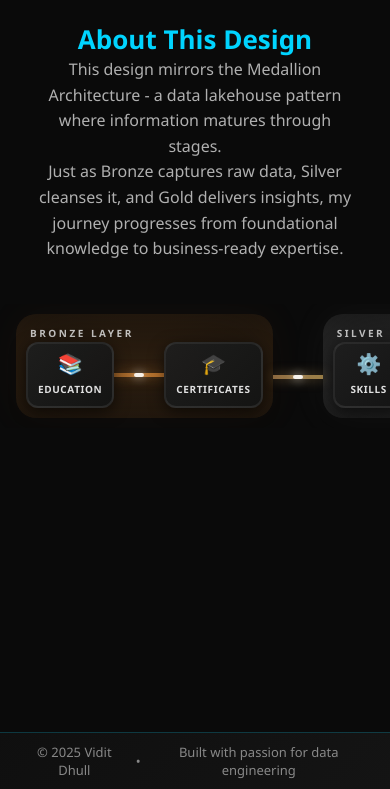
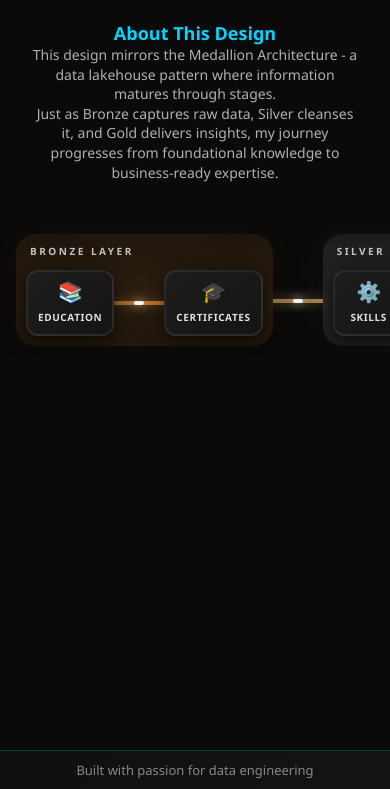
Before and after one commit to ViditDhull/ViditDhull.github.io, a plain HTML site: page index.html in a window 390 px wide. Shown: the part 55-844 px from the top of the page. Drawn offline with Linux system fonts and the light colour scheme.

Commit message:
Updates Responsive Design

```diff
--- a/assets/css/styles.css
+++ b/assets/css/styles.css
@@ -29,8 +29,8 @@ body {
 
 /* hero */
 .hero-section { max-width: 1200px; margin: clamp(70px, 9vh, 110px) auto 0; padding: 0 2rem; text-align: center; }
-.hero-title { font-size: 26px; color: #00d4ff; margin-bottom: 0px; }
-.hero-description { font-size: 16px; line-height: 1.6; color: #b0b0b0; }
+.hero-title { font-size: 18px; color: #00d4ff; margin-bottom: 0px; }
+.hero-description { font-size: 14px; line-height: 1.4; color: #b0b0b0; }
 
 /* ---------- PIPELINE ---------- */
 /* container that scrolls horizontally on small screens */
@@ -67,7 +67,7 @@ body {
     align-items: center;
     gap: 0;
     position: relative;
-    padding: 28px 10px 10px 10px;
+    padding: 36px 10px 10px 10px;
     border-radius: 20px;
     transition: all 0.3s ease;
 }
@@ -79,7 +79,7 @@ body {
 
 .layer-label {
     position: absolute;
-    top: 12px;
+    top: 10px;
     left: 14px;
     font-size: 10px;
     font-weight: 700;
@@ -144,8 +144,7 @@ body {
 /* icon and title - responsive font and ellipsis */
 .card-icon { font-size: 20px; margin-bottom: 8px; display:block; line-height:1; }
 .card-title {
-    /* responsive font size that respects card width and avoids overflow */
-    font-size: clamp(8px, 1.4vw, 12px);
+    font-size: clamp(8px, 1.4vw, 11px);
     font-weight: 600;
     text-transform: uppercase;
     letter-spacing: 0.6px;
--- a/index.html
+++ b/index.html
@@ -407,8 +407,6 @@
     <footer class="footer">
         <div class="footer-content">
             <div class="footer-text">
-                <span class="footer-copyright">© 2025 Vidit Dhull</span>
-                <span class="footer-separator">•</span>
                 <span class="footer-tagline">Built with passion for data engineering</span>
             </div>
         </div>
```
